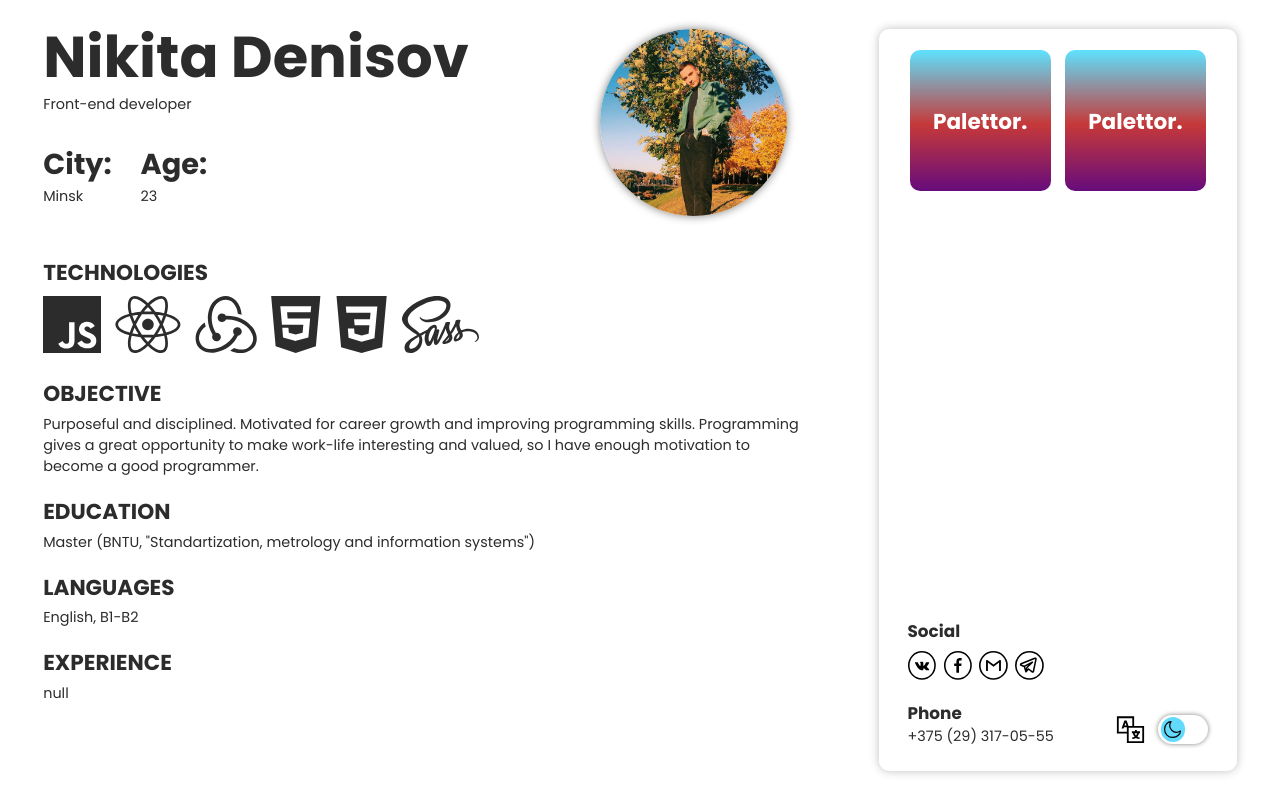
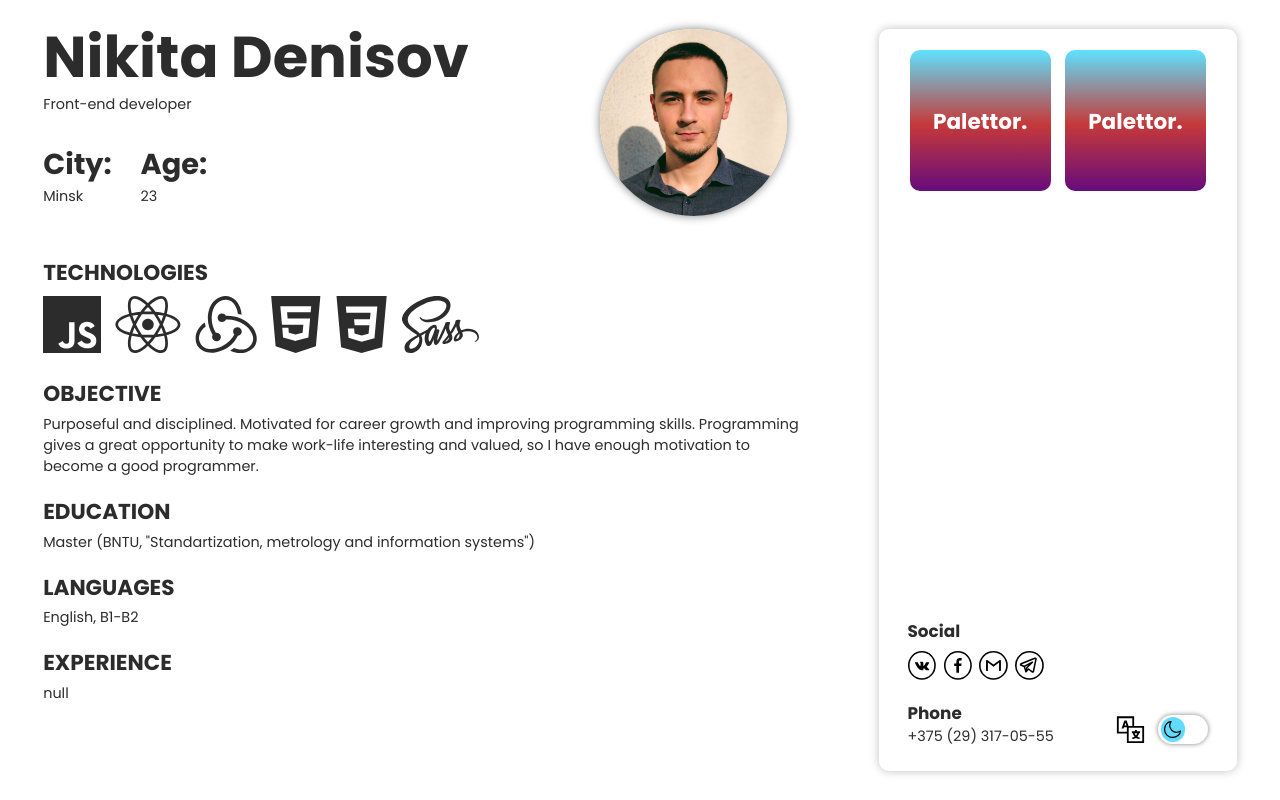
Before and after one commit to NikitaDen/portfolio, a React (Create React App) app: page / in a window 1280 px wide. Built offline with nearby package versions, Linux system fonts and the light colour scheme.

Commit message:
version 1.0 - styles fix

```diff
--- a/src/assets/styles/styles.scss
+++ b/src/assets/styles/styles.scss
@@ -1,5 +1,8 @@
 //FONTS
 @import url('https://fonts.googleapis.com/css?family=Poppins:400,500,600,700,800&display=swap');
+@import url('https://fonts.googleapis.com/css?family=Source+Code+Pro:400,700&display=swap&subset=cyrillic');
+
+
 @import "../../components/SummaryInfo/Intro/intro";
 @import "../../components/SummaryInfo/MainInfo/main-info";
 @import "./../../components/Portfolio/portfolio";
--- a/src/components/SummaryInfo/Intro/Intro.jsx
+++ b/src/components/SummaryInfo/Intro/Intro.jsx
@@ -38,7 +38,7 @@ const Intro = (props) => {
                 </div>
             </div>
 
-            <img className={props.darkMode ? 'avatar avatar--dark' : 'avatar'} src={props.avatar} alt="Avatar"/>
+            <div className={props.darkMode ? 'avatar avatar--dark' : 'avatar'} style={{backgroundImage: `url(${props.avatar})`}}></div>
         </div>
     )
 };
--- a/src/components/SummaryInfo/Intro/intro.scss
+++ b/src/components/SummaryInfo/Intro/intro.scss
@@ -56,7 +56,9 @@
     width: 13rem;
     height: 13rem;
     border-radius: 50%;
-    object-fit: fill;
+    background-size: cover;
+    background-repeat: no-repeat;
+    background-position: 0 20%;
     grid-column: 3/4;
     grid-row: 1/3;
     box-shadow: 0 0 10px gray;
--- a/src/redux/info-reducer.jsx
+++ b/src/redux/info-reducer.jsx
@@ -9,7 +9,7 @@ import vk from './../assets/images/vk.svg';
 import fb from './../assets/images/facebook.svg';
 import gmail from './../assets/images/gmail.svg';
 import telegram from './../assets/images/telegram.svg';
-import avatar from './../assets/images/avatar.jpg';
+import avatar from './../assets/images/avatar.JPG';
 
 let initialState = {
     age: '23',
```
Also changed, not shown: src/assets/images/avatar.JPG (added), src/assets/images/avatar.jpg (deleted).
